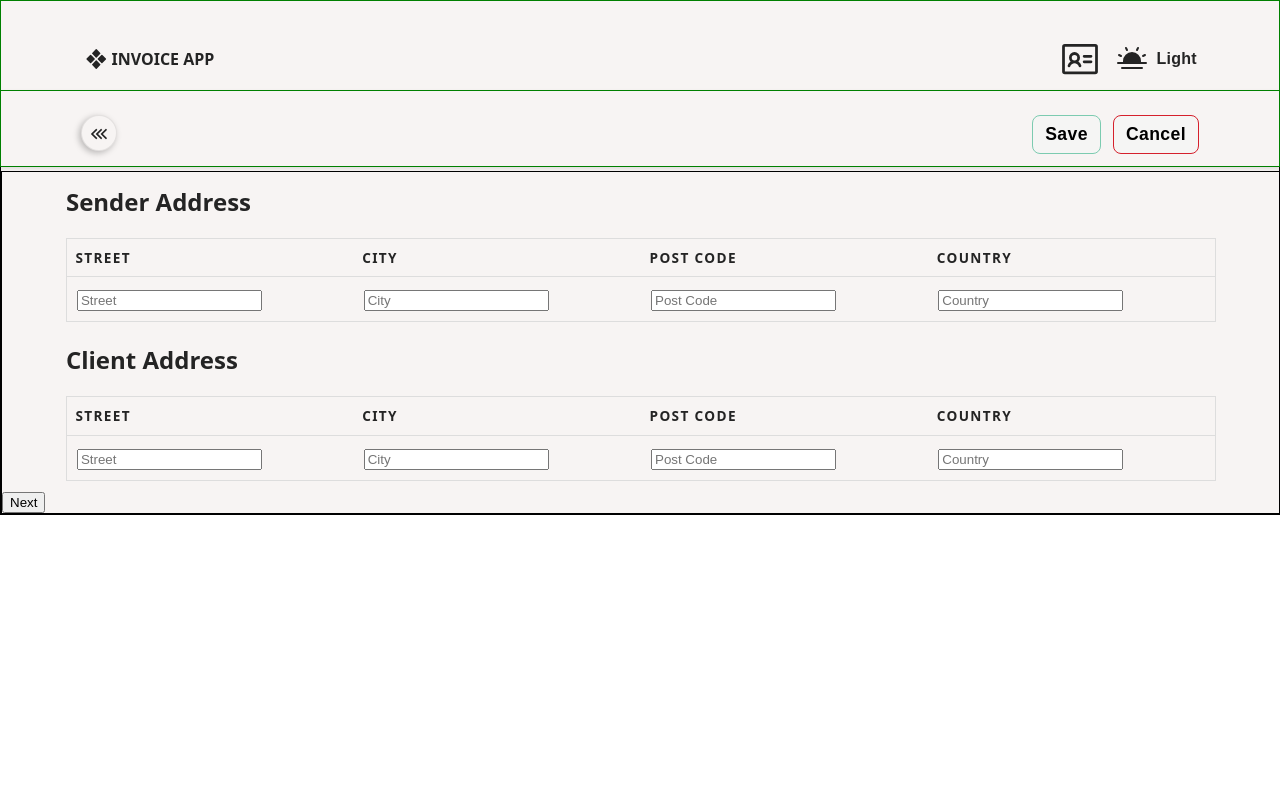
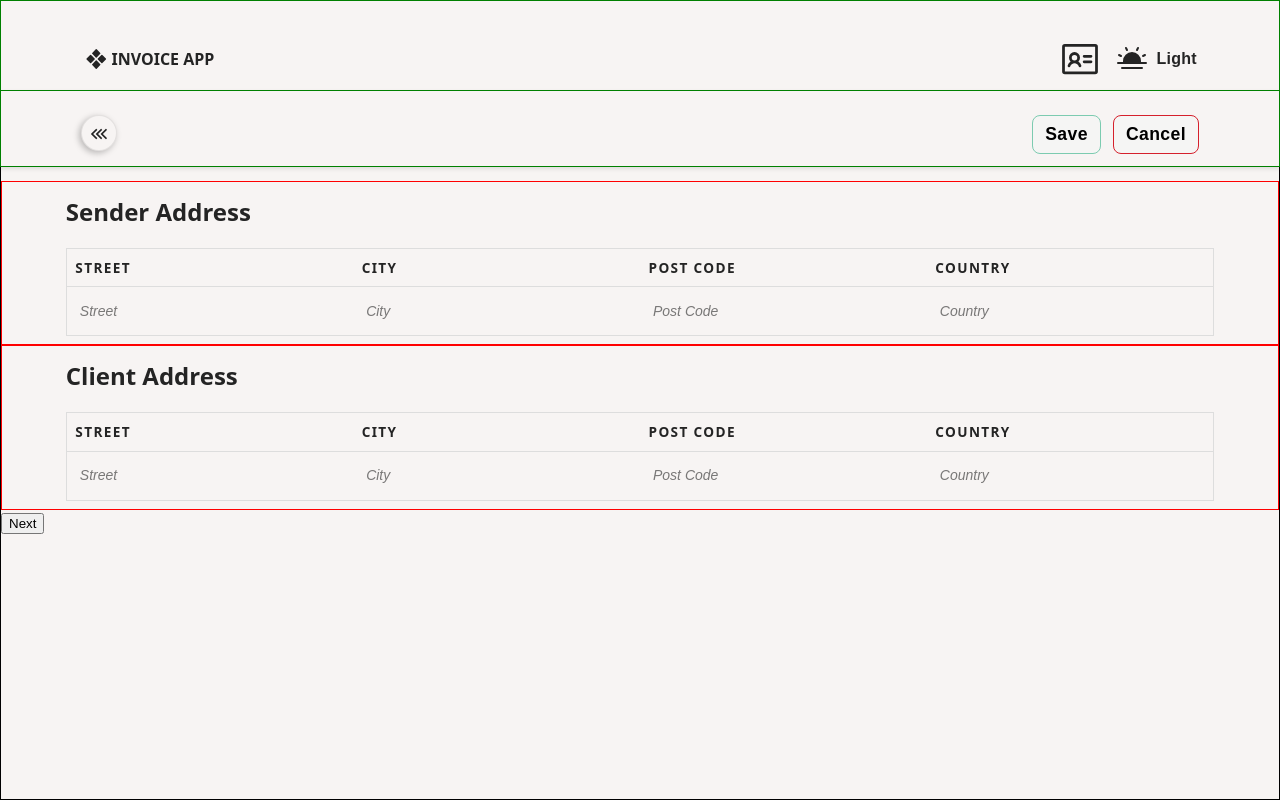
Before and after one commit to banuaggun/invoice-app-react, a React (Vite) app: page /new in a window 1280 px wide. Built offline with nearby package versions, Linux system fonts and the light colour scheme.

Commit message:
ui: adjust layout positions and styling

```diff
--- a/src/components/common/form-elements/AddressBlock.jsx
+++ b/src/components/common/form-elements/AddressBlock.jsx
@@ -5,7 +5,7 @@ const AddressBlock = ({ title, address, onChange, editable = false }) => {
     <div className="address-block">
       {editable ? (
         <div className="address-form">
-          <table className="items-table">
+          <table className="items-table form-inputs">
             <caption>{title}</caption>
             <thead>
               <tr>
--- a/src/components/common/form-elements/form-elements.css
+++ b/src/components/common/form-elements/form-elements.css
@@ -55,7 +55,7 @@
   letter-spacing: 0.4px;
 }
 
-.edit-btn{
+.edit-btn {
   background-color: rgba(245, 245, 245, 0.8);
   border: 1px solid var(--btn-edit-hover);
   outline: none;
@@ -212,7 +212,6 @@ path.two {
 
 /* ------- cta-back ------ */
 
-
 /* ------- status badge -------- */
 
 table tbody tr td span.status-badge {
@@ -243,26 +242,66 @@ table tbody tr td span.status-badge {
   position: relative;
   margin: 180px auto 80px auto;
   z-index: 998;
-  border:1px solid red;
+  border: 1px solid red;
 }
 
-.web-total-table{
+.web-total-table {
   display: none;
 }
 
-@media only screen and (min-width:768px){
-  .mobile-total{
-    display:none;
+@media only screen and (min-width: 768px) {
+  .mobile-total {
+    display: none;
   }
-  .web-total-table{
+  .web-total-table {
     display: block;
   }
 }
 
 /* --------- new invoice ------- */
 
-.new-invoice-page, .invoice-form{
-  border:1px solid black;
-  margin-top:85px;
-  width:100%;
+.form-page{
+  border: 1px solid black;
+  margin-top: 40px;
+  width: 100%;
+  height:auto;
 }
+
+.address-form {
+  border: 1px solid red;
+}
+
+.address-form input {
+  width: 100%;
+  height: 24px;
+  border: 1px solid transparent;
+  transition: all 0.2s ease-in-out;
+  outline: none;
+  background-color: var(--bg-color);
+  color:var(--text-color);
+}
+
+.address-form input:hover {
+  border-color: #ddd;
+  cursor: pointer;
+}
+
+.address-form input:focus {
+  border-color: var(--btn-more);
+  box-shadow: 0 0 4px var(--btn-more);
+}
+
+.address-form input::placeholder {
+  color: var(--text-color-placeholder);
+  font-style: italic;
+  font-size: 14px;
+  transition: color 0.2s ease-in-out;
+}
+
+.address-form input:hover::placeholder {
+  color: var(--text-color);
+}
+
+.address-form input:focus::placeholder {
+  color: var(--text-color);
+}
--- a/src/components/layout/layouts.css
+++ b/src/components/layout/layouts.css
@@ -1,6 +1,8 @@
 .page-content{
     width:100%;
+    min-height: 100vh;
     height: auto;
     margin:0 auto;
     display: flex;
+    background-color: var(--bg-color);
 }
--- a/src/index.css
+++ b/src/index.css
@@ -14,6 +14,7 @@
 .app.light {
   --bg-color: #F7F4F3;
   --text-color: #242424;
+  --text-color-placeholder:rgba(36, 36, 36, 0.6);
   --btn-text:#000000;
   --btn-invoice:#D3C4E3;
   --btn-invoice-hover:#B79ED1;
@@ -35,6 +36,7 @@
 .app.dark {
   --bg-color: #4C4F57;
   --text-color: #f9f9f9;
+  --text-color-placeholder: rgba(249, 249, 249, 0.6);
   --btn-text:#000000;
   --btn-invoice:#D3C4E3;
   --btn-invoice-hover:#B79ED1;
--- a/src/pages/edit-invoice/EditInvoicePage.jsx
+++ b/src/pages/edit-invoice/EditInvoicePage.jsx
@@ -22,11 +22,13 @@ const EditInvoicePage = () => {
   };
 
   return (
-    <InvoiceForm
-      initialData={invoice}
-      onSubmit={handleSubmit}
-      onCancel={() => navigate(-1)}
-    />
+    <div className="form-page">
+      <InvoiceForm
+        initialData={invoice}
+        onSubmit={handleSubmit}
+        onCancel={() => navigate(-1)}
+      />
+    </div>
   );
 };
 
--- a/src/pages/new-invoice/NewInvoicePage.jsx
+++ b/src/pages/new-invoice/NewInvoicePage.jsx
@@ -26,7 +26,7 @@ const NewInvoicePage = () => {
   };
 
   return (
-    <div className="new-invoice-page">
+    <div className="form-page">
       <InvoiceForm onSubmit={handleSubmit} onCancel={handleCancel} />
     </div>
   );
```
